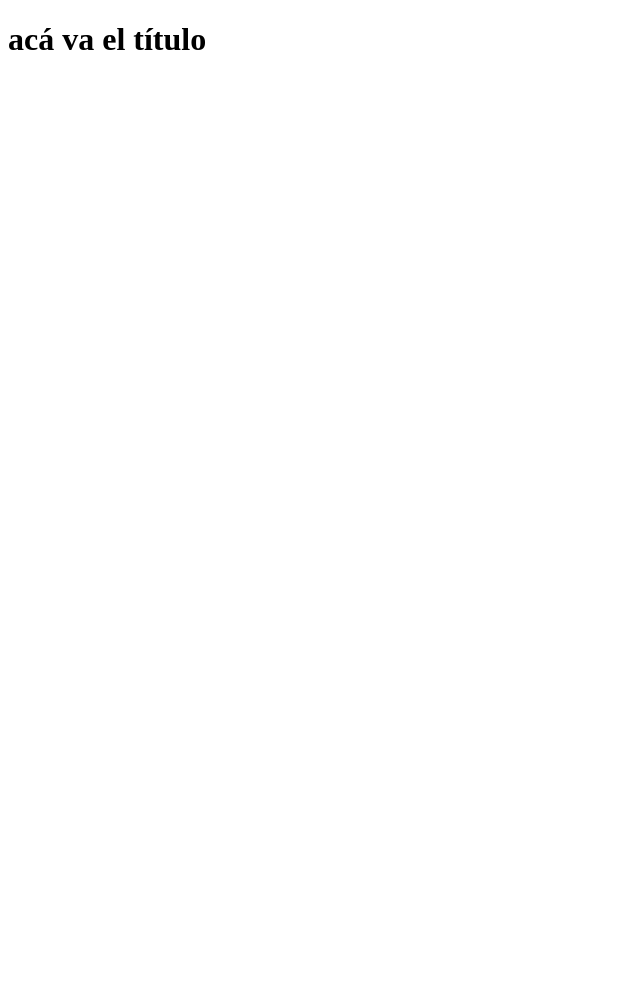
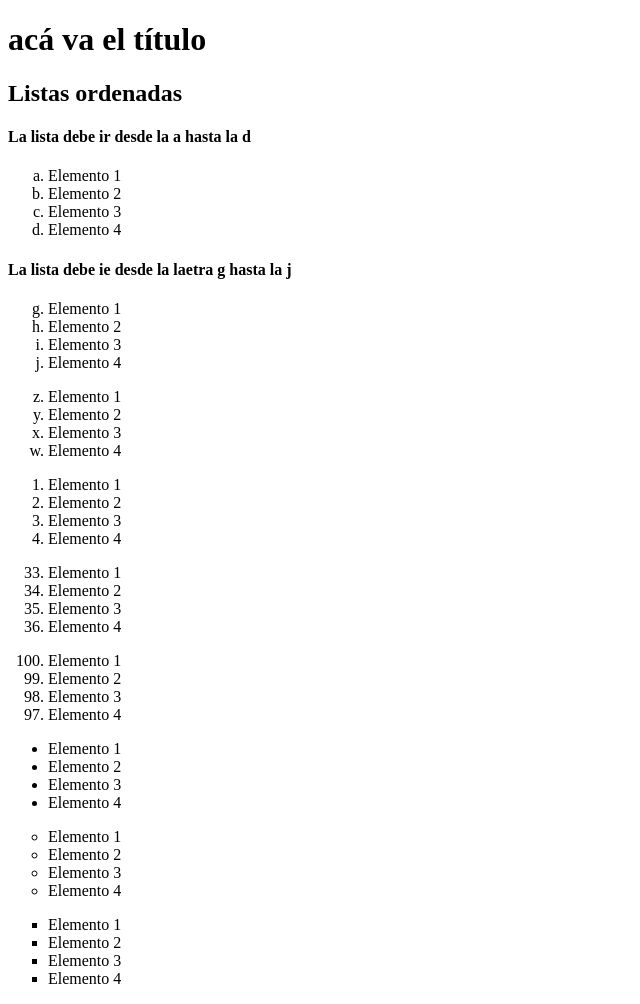
Before and after one commit to spehrs/proyecto-0, a plain HTML site: page index.html in a window 1280 px wide. Shown: the whole page, without its empty margins (0-640 px from the left). Before the commit the page ends 800 px from the top, so only its background shows below. Drawn offline with Linux system fonts and the light colour scheme.

Commit message:
practica unidad 2 listas

```diff
--- a/index.html
+++ b/index.html
@@ -8,5 +8,79 @@
 </head>
 <body>
     <h1>acá va el título</h1>
+
+    <!DOCTYPE html>
+<html>
+  <head>
+    <meta charset="UTF-8" />
+    <title>Resolución ejercicio etiquetas de encabezdos html</title>
+    <meta content="author" content="francesc ricart" />
+  </head>
+
+  <body>
+    <h2>Listas ordenadas</h2>
+    <h4>La lista debe ir desde la a hasta la d</h4>
+    <ol type="a">
+      <li>Elemento 1</li>
+      <li>Elemento 2</li>
+      <li>Elemento 3</li>
+      <li>Elemento 4</li>
+    </ol>
+    <h4>La lista debe ie desde la laetra g hasta la j</h4>
+
+    <ol type="a" start="7">
+      <li>Elemento 1</li>
+      <li>Elemento 2</li>
+      <li>Elemento 3</li>
+      <li>Elemento 4</li>
+    </ol>
+
+    <ol type="a" start="26" reversed>
+      <li>Elemento 1</li>
+      <li>Elemento 2</li>
+      <li>Elemento 3</li>
+      <li>Elemento 4</li>
+    </ol>
+    <ol >
+    <li>Elemento 1</li>
+    <li>Elemento 2</li>
+    <li>Elemento 3</li>
+    <li>Elemento 4</li>
+  </ol>
+  <ol start="33" >
+  <li>Elemento 1</li>
+  <li>Elemento 2</li>
+  <li>Elemento 3</li>
+  <li>Elemento 4</li>
+</ol>
+
+<ol start="100" reversed >
+<li>Elemento 1</li>
+<li>Elemento 2</li>
+<li>Elemento 3</li>
+<li>Elemento 4</li>
+</ol>
+
+<ul style="list-style-type:disc">
+<li>Elemento 1</li>
+<li>Elemento 2</li>
+<li>Elemento 3</li>
+<li>Elemento 4</li>
+</ul>
+
+<ul style="list-style-type:circle">
+<li>Elemento 1</li>
+<li>Elemento 2</li>
+<li>Elemento 3</li>
+<li>Elemento 4</li>
+</ul>
+
+<ul style="list-style-type:square">
+<li>Elemento 1</li>
+<li>Elemento 2</li>
+<li>Elemento 3</li>
+<li>Elemento 4</li>
+</ul>
+
 </body>
 </html>
```
